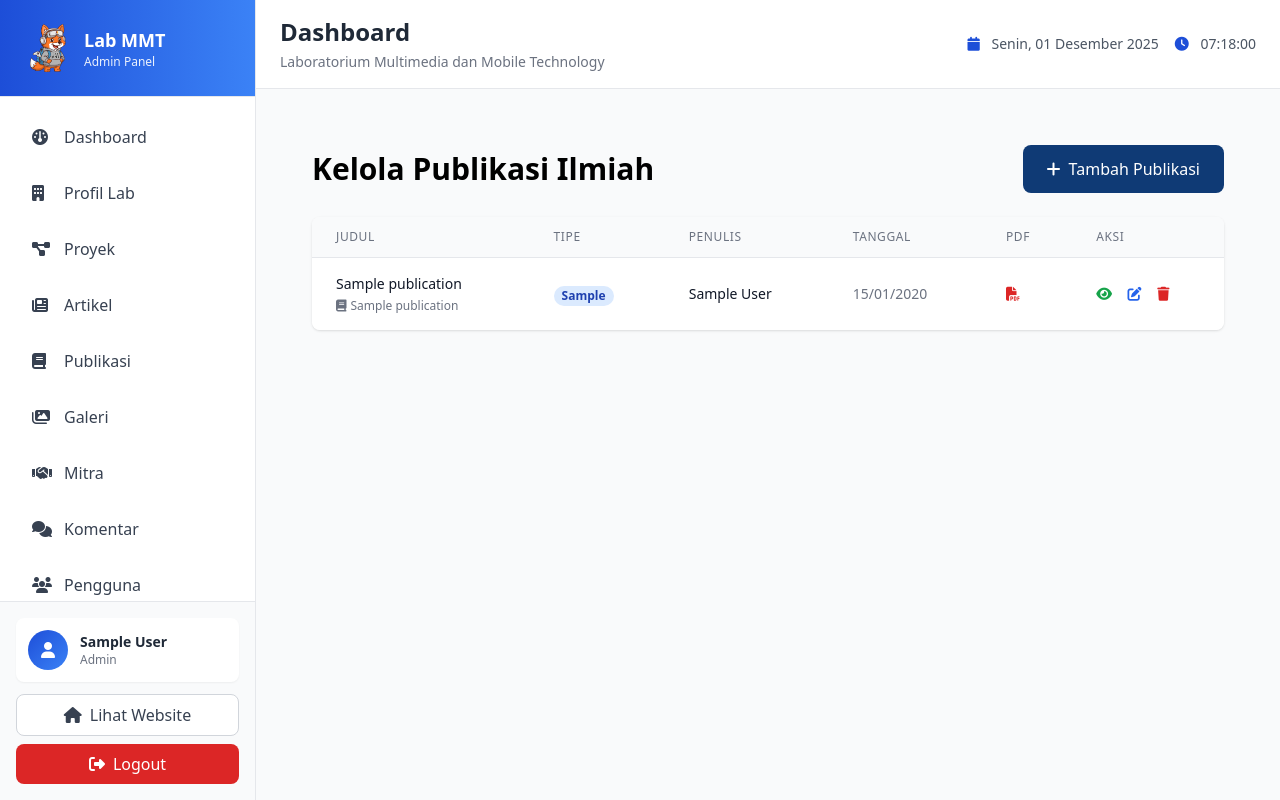
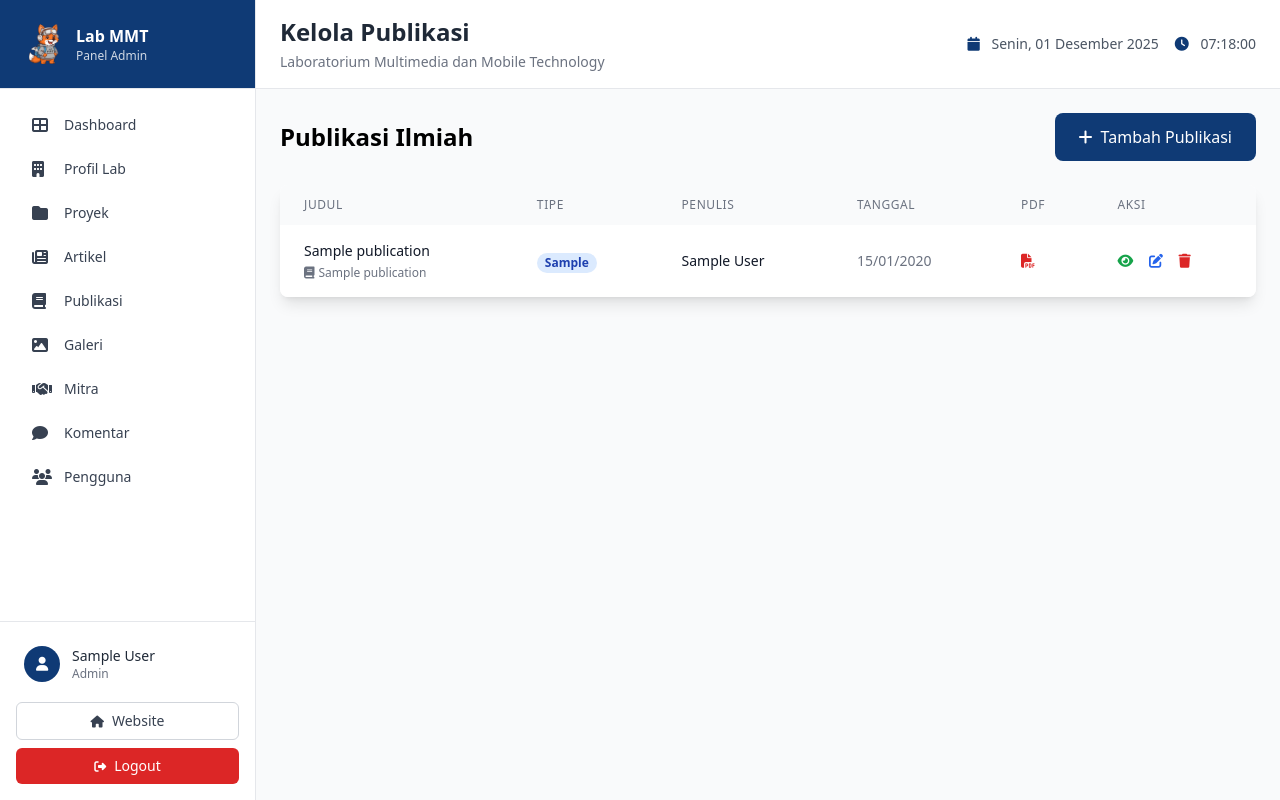
Before and after one commit to Renyambar/PBL_LabMMT, a PHP site: page /PBL_LabMMT/admin/publications in a window 1280 px wide. Run offline with PHP 8.4, Linux system fonts and the light colour scheme; the visitor is signed in with stand-in values (Sample User, id 1); tables that the repository leaves empty or names only in its code hold one stand-in row (values such as "Sample post"); some libraries are stand-ins or nearby versions.

Commit message:
update views

```diff
--- a/app/controllers/AdminController.php
+++ b/app/controllers/AdminController.php
@@ -56,9 +56,12 @@ class AdminController extends Controller
     // Manage Articles
     public function articles()
     {
+        $search = $_GET['search'] ?? '';
+        $articles = !empty($search) ? $this->articleModel->search($search) : $this->articleModel->getAll();
+
         $data = [
             'title' => 'Manage Articles - ' . APP_NAME,
-            'articles' => $this->articleModel->getAll()
+            'articles' => $articles
         ];
 
         $this->view('admin/articles', $data);
@@ -78,6 +81,8 @@ class AdminController extends Controller
     // Manage Partners
     public function partners()
     {
+        $this->requireAdmin();
+
         $data = [
             'title' => 'Manage Partners - ' . APP_NAME,
             'partners' => $this->partnerModel->getAll()
@@ -484,12 +489,14 @@ class AdminController extends Controller
 
     public function partners_create()
     {
+        $this->requireAdmin();
         $data = ['title' => 'Add Partner - ' . APP_NAME];
         $this->view('admin/partner_form', $data);
     }
 
     public function partners_store()
     {
+        $this->requireAdmin();
         if ($_SERVER['REQUEST_METHOD'] == 'POST') {
             $data = [
                 'name' => $_POST['name'],
@@ -515,6 +522,7 @@ class AdminController extends Controller
 
     public function partners_edit($id)
     {
+        $this->requireAdmin();
         $partner = $this->partnerModel->getById($id);
         if (!$partner) {
             $this->redirect('admin/partners');
@@ -530,6 +538,7 @@ class AdminController extends Controller
 
     public function partners_update($id)
     {
+        $this->requireAdmin();
         if ($_SERVER['REQUEST_METHOD'] == 'POST') {
             $partner = $this->partnerModel->getById($id);
 
@@ -557,6 +566,7 @@ class AdminController extends Controller
 
     public function partners_delete($id)
     {
+        $this->requireAdmin();
         if ($this->partnerModel->delete($id)) {
             $_SESSION['message'] = 'Partner deleted successfully!';
         } else {
@@ -802,6 +812,7 @@ class AdminController extends Controller
     // Edit Lab Profile
     public function lab_profile()
     {
+        $this->requireAdmin();
         $data = [
             'title' => 'Edit Profil Lab - ' . APP_NAME,
             'profile' => $this->labProfileModel->getProfile(),
@@ -814,6 +825,7 @@ class AdminController extends Controller
     // Update Lab Profile
     public function lab_profile_update()
     {
+        $this->requireAdmin();
         if ($_SERVER['REQUEST_METHOD'] == 'POST') {
             // Get current profile to get ID
             $profile = $this->labProfileModel->getProfile();
@@ -848,6 +860,7 @@ class AdminController extends Controller
     // Add Team Member
     public function team_member_create()
     {
+        $this->requireAdmin();
         $data = [
             'title' => 'Tambah Anggota Tim - ' . APP_NAME
         ];
@@ -858,6 +871,7 @@ class AdminController extends Controller
     // Store Team Member
     public function team_member_store()
     {
+        $this->requireAdmin();
         if ($_SERVER['REQUEST_METHOD'] == 'POST') {
             // Handle photo upload
             $photoPath = null;
@@ -890,6 +904,7 @@ class AdminController extends Controller
     // Edit Team Member
     public function team_member_edit($id)
     {
+        $this->requireAdmin();
         $data = [
             'title' => 'Edit Anggota Tim - ' . APP_NAME,
             'member' => $this->labProfileModel->getTeamMemberById($id)
@@ -901,6 +916,7 @@ class AdminController extends Controller
     // Update Team Member
     public function team_member_update($id)
     {
+        $this->requireAdmin();
         if ($_SERVER['REQUEST_METHOD'] == 'POST') {
             $member = $this->labProfileModel->getTeamMemberById($id);
 
@@ -939,6 +955,7 @@ class AdminController extends Controller
     // Delete Team Member
     public function team_member_delete($id)
     {
+        $this->requireAdmin();
         $member = $this->labProfileModel->getTeamMemberById($id);
 
         if ($member) {
@@ -948,7 +965,7 @@ class AdminController extends Controller
             }
 
             if ($this->labProfileModel->deleteTeamMember($id)) {
-                $_SESSION['message'] = 'Anggota tim berhasil dihapus!';
+                $_SESSION['success'] = 'Anggota tim berhasil dihapus!';
             } else {
                 $_SESSION['error'] = 'Gagal menghapus anggota tim';
             }
--- a/app/views/admin/publications.php
+++ b/app/views/admin/publications.php
@@ -1,35 +1,41 @@
-<?php require_once '../app/views/layouts/admin_header.php'; ?>
+<?php $page_title = 'Kelola Publikasi'; require_once '../app/views/layouts/admin_header.php'; ?>
 
-<div class="flex-1 p-8">
 <div class="flex justify-between items-center mb-6">
-        <h1 class="text-3xl font-bold">Kelola Publikasi Ilmiah</h1>
-        <a href="<?= BASE_URL ?>/admin/publication/create" class="bg-[#0F3A75] text-white px-6 py-3 rounded-lg hover:bg-[#0C2F61] transition">
+    <h3 class="text-2xl font-bold">Publikasi Ilmiah</h3>
+    <a href="<?= BASE_URL ?>/admin/publication/create" class="bg-primary text-white px-6 py-3 rounded-lg hover:bg-blue-700 transition">
         <i class="fas fa-plus mr-2"></i>Tambah Publikasi
     </a>
 </div>
 
 <?php if (isset($_SESSION['message'])): ?>
-        <div class="bg-green-100 border border-green-400 text-green-700 px-4 py-3 rounded mb-4">
-            <?= $_SESSION['message']; unset($_SESSION['message']); ?>
+    <div class="bg-green-100 border-l-4 border-green-500 text-green-700 p-4 mb-6 rounded-lg">
+        <div class="flex items-center">
+            <i class="fas fa-check-circle mr-3"></i>
+            <span><?= $_SESSION['message']; unset($_SESSION['message']); ?></span>
+        </div>
     </div>
 <?php endif; ?>
 
 <?php if (isset($_SESSION['error'])): ?>
-        <div class="bg-red-100 border border-red-400 text-red-700 px-4 py-3 rounded mb-4">
-            <?= $_SESSION['error']; unset($_SESSION['error']); ?>
+    <div class="bg-red-100 border-l-4 border-red-500 text-red-700 p-4 mb-6 rounded-lg">
+        <div class="flex items-center">
+            <i class="fas fa-exclamation-circle mr-3"></i>
+            <span><?= $_SESSION['error']; unset($_SESSION['error']); ?></span>
+        </div>
     </div>
 <?php endif; ?>
 
-    <div class="bg-white rounded-lg shadow overflow-hidden">
-        <table class="min-w-full divide-y divide-gray-200">
+<div class="bg-white rounded-lg shadow-lg overflow-hidden">
+    <div class="overflow-x-auto">
+        <table class="w-full">
             <thead class="bg-gray-50">
                 <tr>
                     <th class="px-6 py-3 text-left text-xs font-medium text-gray-500 uppercase tracking-wider">Judul</th>
-                    <th class="px-6 py-3 text-left text-xs font-medium text-gray-500 uppercase tracking-wider">Tipe</th>
+                    <th class="px-6 py-3 text-left text-xs font-medium text-gray-500 uppercase tracking-wider whitespace-nowrap">Tipe</th>
                     <th class="px-6 py-3 text-left text-xs font-medium text-gray-500 uppercase tracking-wider">Penulis</th>
-                    <th class="px-6 py-3 text-left text-xs font-medium text-gray-500 uppercase tracking-wider">Tanggal</th>
-                    <th class="px-6 py-3 text-left text-xs font-medium text-gray-500 uppercase tracking-wider">PDF</th>
-                    <th class="px-6 py-3 text-left text-xs font-medium text-gray-500 uppercase tracking-wider">Aksi</th>
+                    <th class="px-6 py-3 text-left text-xs font-medium text-gray-500 uppercase tracking-wider whitespace-nowrap">Tanggal</th>
+                    <th class="px-6 py-3 text-left text-xs font-medium text-gray-500 uppercase tracking-wider whitespace-nowrap">PDF</th>
+                    <th class="px-6 py-3 text-left text-xs font-medium text-gray-500 uppercase tracking-wider whitespace-nowrap">Aksi</th>
                 </tr>
             </thead>
             <tbody class="bg-white divide-y divide-gray-200">
--- a/app/views/layouts/admin_header.php
+++ b/app/views/layouts/admin_header.php
@@ -11,8 +11,8 @@
             theme: {
                 extend: {
                     colors: {
-                        primary: '#1D4ED8',
-                        secondary: '#3B82F6',
+                        primary: '#0F3A75',
+                        secondary: '#1e5a9e',
                     }
                 }
             }
@@ -20,84 +20,91 @@
     </script>
     <style>
         .sidebar-link.active {
-            background: linear-gradient(135deg, #1D4ED8 0%, #3B82F6 100%);
-            box-shadow: 0 4px 6px -1px rgba(29, 78, 216, 0.3);
+            background-color: #0F3A75;
+            color: white;
         }
         .sidebar-link:hover {
-            background-color: rgba(59, 130, 246, 0.1);
+            background-color: #f3f4f6;
+        }
+        .sidebar-link.active:hover {
+            background-color: #0d3263;
         }
     </style>
 </head>
 <body class="bg-gray-50">
     <div class="flex h-screen">
         <!-- Sidebar -->
-        <aside class="w-64 bg-white border-r border-gray-200 flex flex-col shadow-lg">
-            <div class="p-6 border-b border-gray-200 bg-gradient-to-r from-primary to-secondary">
+        <aside class="w-64 bg-white border-r border-gray-200 flex flex-col">
+            <div class="p-6 border-b border-gray-200 bg-[#0F3A75]">
                 <div class="flex items-center space-x-3">
-                    <img src="<?= BASE_URL ?>/assets/img/favicon.ico" alt="Logo Lab MMT" class="h-12 w-12 object-contain">
+                    <img src="<?= BASE_URL ?>/assets/img/favicon.ico" alt="Logo Lab MMT" class="h-10 w-10 object-contain">
                     <div class="text-white">
-                        <h1 class="text-lg font-bold">Lab MMT</h1>
-                        <p class="text-xs opacity-90">Admin Panel</p>
+                        <h1 class="text-base font-semibold">Lab MMT</h1>
+                        <p class="text-xs opacity-80">Panel Admin</p>
                     </div>
                 </div>
             </div>
 
             <nav class="flex-1 p-4 overflow-y-auto">
-                <a href="<?= BASE_URL ?>/admin" class="sidebar-link flex items-center space-x-3 px-4 py-3 rounded-lg transition mb-2 text-gray-700 hover:text-primary">
-                    <i class="fas fa-dashboard w-5"></i>
-                    <span class="font-medium">Dashboard</span>
-                </a>
-                <a href="<?= BASE_URL ?>/admin/lab_profile" class="sidebar-link flex items-center space-x-3 px-4 py-3 rounded-lg transition mb-2 text-gray-700 hover:text-primary">
-                    <i class="fas fa-building w-5"></i>
-                    <span class="font-medium">Profil Lab</span>
-                </a>
-                <a href="<?= BASE_URL ?>/admin/projects" class="sidebar-link flex items-center space-x-3 px-4 py-3 rounded-lg transition mb-2 text-gray-700 hover:text-primary">
-                    <i class="fas fa-project-diagram w-5"></i>
-                    <span class="font-medium">Proyek</span>
-                </a>
-                <a href="<?= BASE_URL ?>/admin/articles" class="sidebar-link flex items-center space-x-3 px-4 py-3 rounded-lg transition mb-2 text-gray-700 hover:text-primary">
-                    <i class="fas fa-newspaper w-5"></i>
-                    <span class="font-medium">Artikel</span>
-                </a>
-                <a href="<?= BASE_URL ?>/admin/publications" class="sidebar-link flex items-center space-x-3 px-4 py-3 rounded-lg transition mb-2 text-gray-700 hover:text-primary">
-                    <i class="fas fa-book w-5"></i>
-                    <span class="font-medium">Publikasi</span>
-                </a>
-                <a href="<?= BASE_URL ?>/admin/gallery" class="sidebar-link flex items-center space-x-3 px-4 py-3 rounded-lg transition mb-2 text-gray-700 hover:text-primary">
-                    <i class="fas fa-images w-5"></i>
-                    <span class="font-medium">Galeri</span>
-                </a>
-                <a href="<?= BASE_URL ?>/admin/partners" class="sidebar-link flex items-center space-x-3 px-4 py-3 rounded-lg transition mb-2 text-gray-700 hover:text-primary">
-                    <i class="fas fa-handshake w-5"></i>
-                    <span class="font-medium">Mitra</span>
-                </a>
-                <a href="<?= BASE_URL ?>/admin/comments" class="sidebar-link flex items-center space-x-3 px-4 py-3 rounded-lg transition mb-2 text-gray-700 hover:text-primary">
-                    <i class="fas fa-comments w-5"></i>
-                    <span class="font-medium">Komentar</span>
+                <a href="<?= BASE_URL ?>/admin" class="sidebar-link flex items-center space-x-3 px-4 py-2.5 rounded-md transition mb-1 text-gray-700">
+                    <i class="fas fa-th-large w-5"></i>
+                    <span class="text-sm">Dashboard</span>
                 </a>
                 <?php if (isset($_SESSION['role']) && $_SESSION['role'] === 'admin'): ?>
-                <a href="<?= BASE_URL ?>/admin/users" class="sidebar-link flex items-center space-x-3 px-4 py-3 rounded-lg transition mb-2 text-gray-700 hover:text-primary">
+                <a href="<?= BASE_URL ?>/admin/lab_profile" class="sidebar-link flex items-center space-x-3 px-4 py-2.5 rounded-md transition mb-1 text-gray-700">
+                    <i class="fas fa-building w-5"></i>
+                    <span class="text-sm">Profil Lab</span>
+                </a>
+                <?php endif; ?>
+                <a href="<?= BASE_URL ?>/admin/projects" class="sidebar-link flex items-center space-x-3 px-4 py-2.5 rounded-md transition mb-1 text-gray-700">
+                    <i class="fas fa-folder w-5"></i>
+                    <span class="text-sm">Proyek</span>
+                </a>
+                <a href="<?= BASE_URL ?>/admin/articles" class="sidebar-link flex items-center space-x-3 px-4 py-2.5 rounded-md transition mb-1 text-gray-700">
+                    <i class="fas fa-newspaper w-5"></i>
+                    <span class="text-sm">Artikel</span>
+                </a>
+                <a href="<?= BASE_URL ?>/admin/publications" class="sidebar-link flex items-center space-x-3 px-4 py-2.5 rounded-md transition mb-1 text-gray-700">
+                    <i class="fas fa-book w-5"></i>
+                    <span class="text-sm">Publikasi</span>
+                </a>
+                <a href="<?= BASE_URL ?>/admin/gallery" class="sidebar-link flex items-center space-x-3 px-4 py-2.5 rounded-md transition mb-1 text-gray-700">
+                    <i class="fas fa-image w-5"></i>
+                    <span class="text-sm">Galeri</span>
+                </a>
+                <?php if (isset($_SESSION['role']) && $_SESSION['role'] === 'admin'): ?>
+                <a href="<?= BASE_URL ?>/admin/partners" class="sidebar-link flex items-center space-x-3 px-4 py-2.5 rounded-md transition mb-1 text-gray-700">
+                    <i class="fas fa-handshake w-5"></i>
+                    <span class="text-sm">Mitra</span>
+                </a>
+                <?php endif; ?>
+                <a href="<?= BASE_URL ?>/admin/comments" class="sidebar-link flex items-center space-x-3 px-4 py-2.5 rounded-md transition mb-1 text-gray-700">
+                    <i class="fas fa-comment w-5"></i>
+                    <span class="text-sm">Komentar</span>
+                </a>
+                <?php if (isset($_SESSION['role']) && $_SESSION['role'] === 'admin'): ?>
+                <a href="<?= BASE_URL ?>/admin/users" class="sidebar-link flex items-center space-x-3 px-4 py-2.5 rounded-md transition mb-1 text-gray-700">
                     <i class="fas fa-users w-5"></i>
-                    <span class="font-medium">Pengguna</span>
+                    <span class="text-sm">Pengguna</span>
                 </a>
                 <?php endif; ?>
             </nav>
 
-            <div class="p-4 border-t border-gray-200 bg-gray-50">
-                <div class="flex items-center space-x-3 mb-3 p-3 bg-white rounded-lg shadow-sm">
-                    <div class="bg-gradient-to-br from-primary to-secondary text-white rounded-full w-10 h-10 flex items-center justify-center">
-                        <i class="fas fa-user"></i>
+            <div class="p-4 border-t border-gray-200">
+                <div class="flex items-center space-x-3 mb-3 p-2">
+                    <div class="bg-[#0F3A75] text-white rounded-full w-9 h-9 flex items-center justify-center">
+                        <i class="fas fa-user text-sm"></i>
                     </div>
                     <div class="flex-1">
-                        <p class="text-sm font-semibold text-gray-800"><?= $_SESSION['user_name'] ?? 'User' ?></p>
+                        <p class="text-sm font-medium text-gray-800"><?= $_SESSION['user_name'] ?? 'User' ?></p>
                         <p class="text-xs text-gray-500 capitalize"><?= $_SESSION['role'] ?? 'guest' ?></p>
                     </div>
                 </div>
-                <a href="<?= BASE_URL ?>" class="block text-center bg-white border border-gray-300 text-gray-700 py-2 rounded-lg hover:bg-gray-50 transition mb-2">
-                    <i class="fas fa-home mr-2"></i>Lihat Website
+                <a href="<?= BASE_URL ?>" class="block text-center bg-white border border-gray-300 text-gray-700 py-2 rounded-md hover:bg-gray-50 transition mb-2 text-sm">
+                    <i class="fas fa-home mr-2 text-xs"></i>Website
                 </a>
-                <a href="<?= BASE_URL ?>/auth/logout" class="block text-center bg-red-600 text-white py-2 rounded-lg hover:bg-red-700 transition">
-                    <i class="fas fa-sign-out-alt mr-2"></i>Logout
+                <a href="<?= BASE_URL ?>/auth/logout" class="block text-center bg-red-600 text-white py-2 rounded-md hover:bg-red-700 transition text-sm">
+                    <i class="fas fa-sign-out-alt mr-2 text-xs"></i>Logout
                 </a>
             </div>
         </aside>
```
Also changed, not shown: app/views/admin/dashboard.php (+58 -62 lines), app/views/home/index.php (+10 -0 lines). Lines whose indentation alone changed are shown as unchanged.
